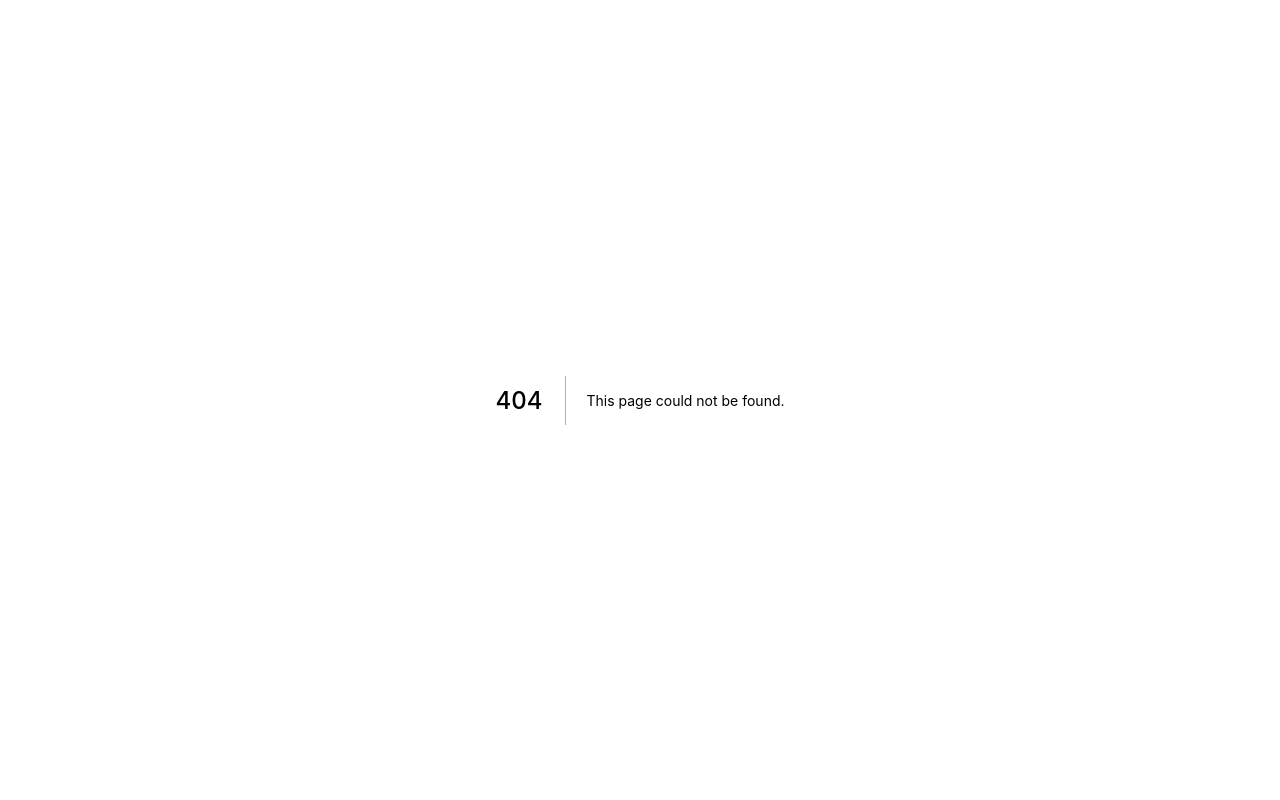
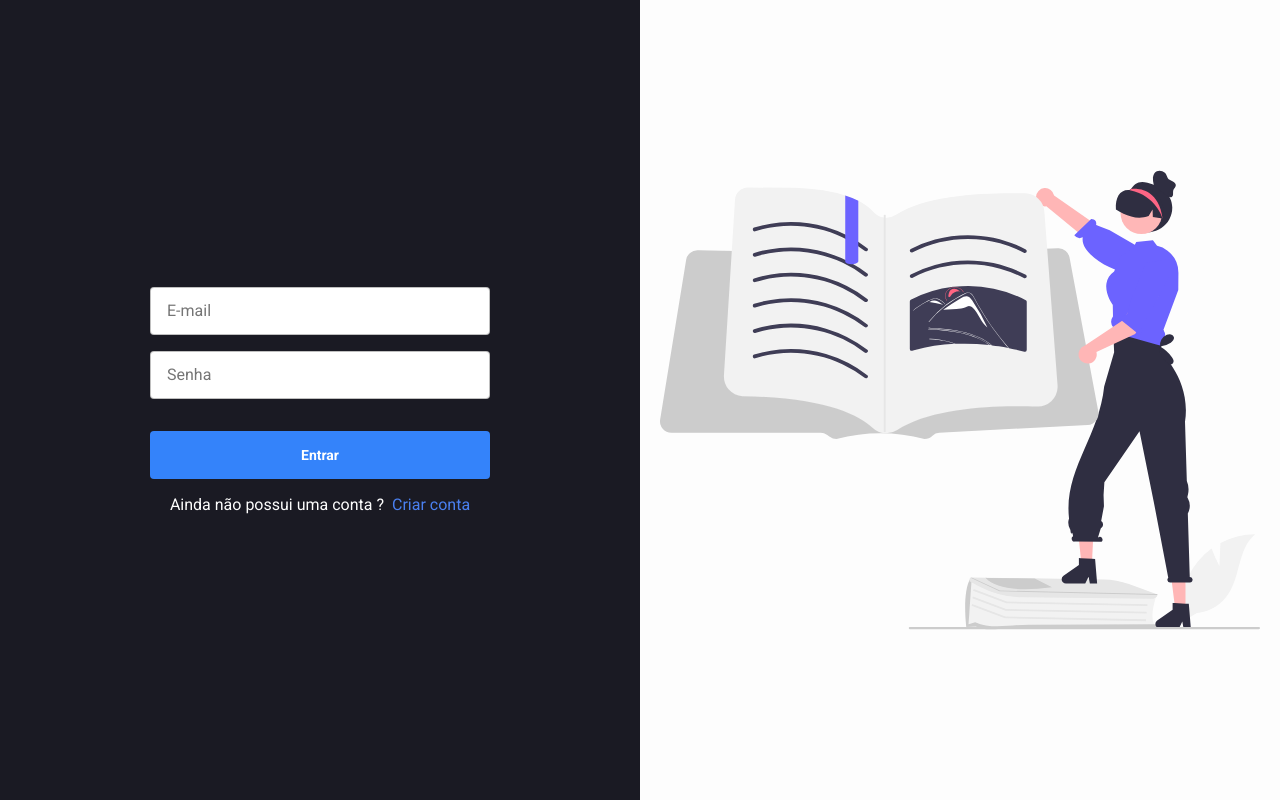
Before and after one commit to lucas6g/desafio-agenciabegin-frontend, a Next.js app: page /login in a window 1280 px wide. Before the commit this address had no page. Built offline with nearby package versions, Linux system fonts and the light colour scheme.

Commit message:
feat: finish login page

```diff
--- /dev/null
+++ b/src/pages/login.tsx
@@ -0,0 +1,77 @@
+import type { NextPage } from 'next';
+
+import { Button } from '../components/Button/Button';
+import { FieldValues } from 'react-hook-form';
+import { Input } from '../components/Input/Input';
+import {
+  AlreadyHaveAnAccountLink,
+  Container,
+  Form,
+  FormBox,
+  FormBoxContent,
+  LinkBox
+} from '../styles/pages/LoginStyles';
+import * as yup from 'yup';
+import { yupResolver } from '@hookform/resolvers/yup';
+import { useForm } from 'react-hook-form';
+import NextLink from 'next/link';
+
+const createUserFormSchema = yup.object().shape({
+  email: yup.string().required('E-mail obrigátorio').email('E-mail inválido'),
+  password: yup
+    .string()
+    .required('Senha obrigátoria')
+    .min(6, 'Mínimo 6 caracteres')
+    .max(32, 'Máximo 32 caracteres')
+});
+
+import { ImageBox } from '../components/ImageBox/ImageBox';
+const Login: NextPage = () => {
+  const {
+    register,
+    handleSubmit,
+    formState: { errors }
+  } = useForm<FieldValues>({
+    resolver: yupResolver(createUserFormSchema)
+  });
+
+  const handleLogin = (data: FieldValues) => console.log(data);
+  return (
+    <Container>
+      <FormBox>
+        <FormBoxContent>
+          <Form onSubmit={handleSubmit(handleLogin)}>
+            <Input
+              register={register}
+              error={errors.email}
+              name="email"
+              type="email"
+              placeholder="E-mail"
+            />
+            <Input
+              register={register}
+              error={errors.password}
+              name="password"
+              type="password"
+              placeholder="Senha"
+            />
+
+            <Button>Entrar</Button>
+
+            <LinkBox>
+              <span>Ainda não possui uma conta ?</span>
+
+              <NextLink href="/signup">
+                <AlreadyHaveAnAccountLink>
+                  Criar conta{' '}
+                </AlreadyHaveAnAccountLink>
+              </NextLink>
+            </LinkBox>
+          </Form>
+        </FormBoxContent>
+      </FormBox>
+      <ImageBox />
+    </Container>
+  );
+};
+export default Login;
--- /dev/null
+++ b/src/styles/pages/LoginStyles.ts
@@ -0,0 +1,59 @@
+import styled from 'styled-components';
+
+export const Container = styled.div`
+  @media (min-width: 992px) {
+    display: grid;
+    grid-template-columns: repeat(2, 1fr);
+  }
+`;
+
+export const LinkBox = styled.div`
+  display: flex;
+  flex-direction: row;
+  align-items: center;
+  gap: 8px;
+
+  span {
+    color: ${({ theme }) => theme.colors.white};
+  }
+`;
+
+export const AlreadyHaveAnAccountLink = styled.a`
+  text-decoration: none;
+  font-size: 16px;
+  color: ${({ theme }) => theme.colors.blue};
+  cursor: pointer;
+`;
+
+export const Title = styled.h1`
+  color: ${({ theme }) => theme.colors.white};
+  font-size: 24px;
+`;
+
+export const FormBox = styled.div`
+  display: flex;
+  justify-content: center;
+  align-items: center;
+  height: 100vh;
+  background-color: ${({ theme }) => theme.colors.black};
+`;
+export const FormBoxContent = styled.div`
+  justify-content: center;
+  display: flex;
+  align-items: center;
+  flex-direction: column;
+  width: 100%;
+  padding: 16px;
+`;
+export const Form = styled.form`
+  display: flex;
+  align-items: center;
+  flex-direction: column;
+  gap: 16px;
+  max-width: 100%;
+  width: 100%;
+
+  @media (min-width: 992px) {
+    max-width: 340px;
+  }
+`;
```
